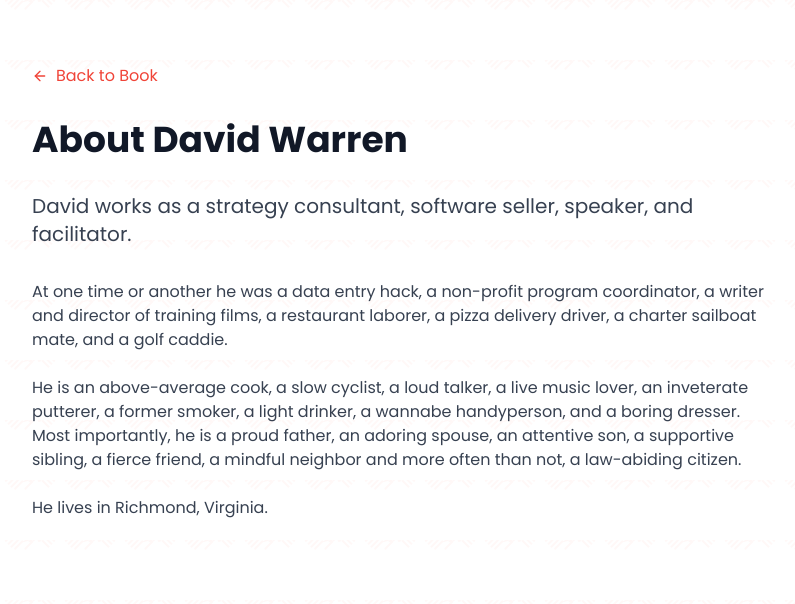
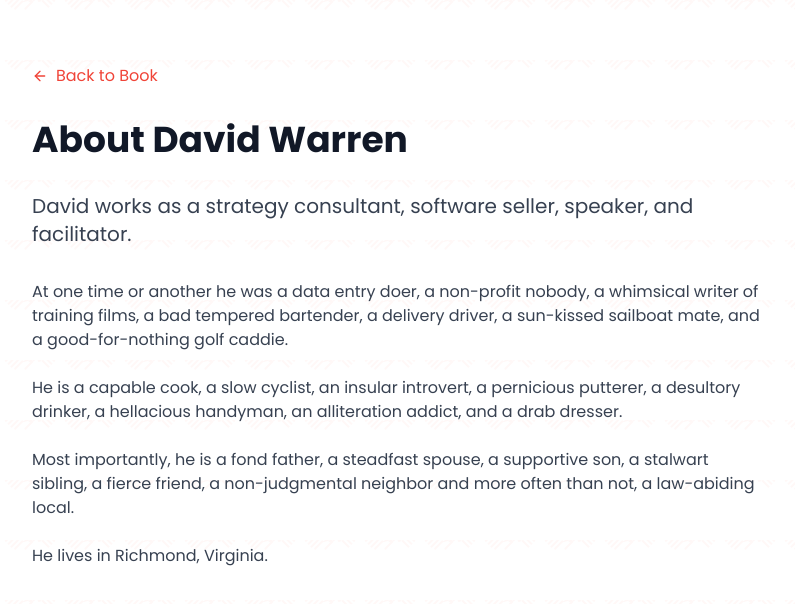
Before and after one commit to oomiyasa/the-good-no, a React (Vite) app: page /about in a window 1280 px wide. Shown: the top 604 px of the page, without its empty margins (240-1035 px from the left). Built offline with nearby package versions, Linux system fonts and the light colour scheme.

Commit message:
Update About page bio
Update the bio on the About page with the provided text.

```diff
--- a/src/pages/About.tsx
+++ b/src/pages/About.tsx
@@ -22,17 +22,18 @@ const About = () => {
           </p>
 
           <p className="text-gray-700 mb-6">
-            At one time or another he was a data entry hack, a non-profit program coordinator,
-            a writer and director of training films, a restaurant laborer, a pizza delivery driver,
-            a charter sailboat mate, and a golf caddie.
+            At one time or another he was a data entry doer, a non-profit nobody, a whimsical writer of training films,
+            a bad tempered bartender, a delivery driver, a sun-kissed sailboat mate, and a good-for-nothing golf caddie.
           </p>
 
           <p className="text-gray-700 mb-6">
-            He is an above-average cook, a slow cyclist, a loud talker, a live music lover,
-            an inveterate putterer, a former smoker, a light drinker, a wannabe handyperson,
-            and a boring dresser. Most importantly, he is a proud father, an adoring spouse,
-            an attentive son, a supportive sibling, a fierce friend, a mindful neighbor and
-            more often than not, a law-abiding citizen.
+            He is a capable cook, a slow cyclist, an insular introvert, a pernicious putterer, a desultory drinker,
+            a hellacious handyman, an alliteration addict, and a drab dresser.
+          </p>
+
+          <p className="text-gray-700 mb-6">
+            Most importantly, he is a fond father, a steadfast spouse, a supportive son, a stalwart sibling,
+            a fierce friend, a non-judgmental neighbor and more often than not, a law-abiding local.
           </p>
 
           <p className="text-gray-700">
```
